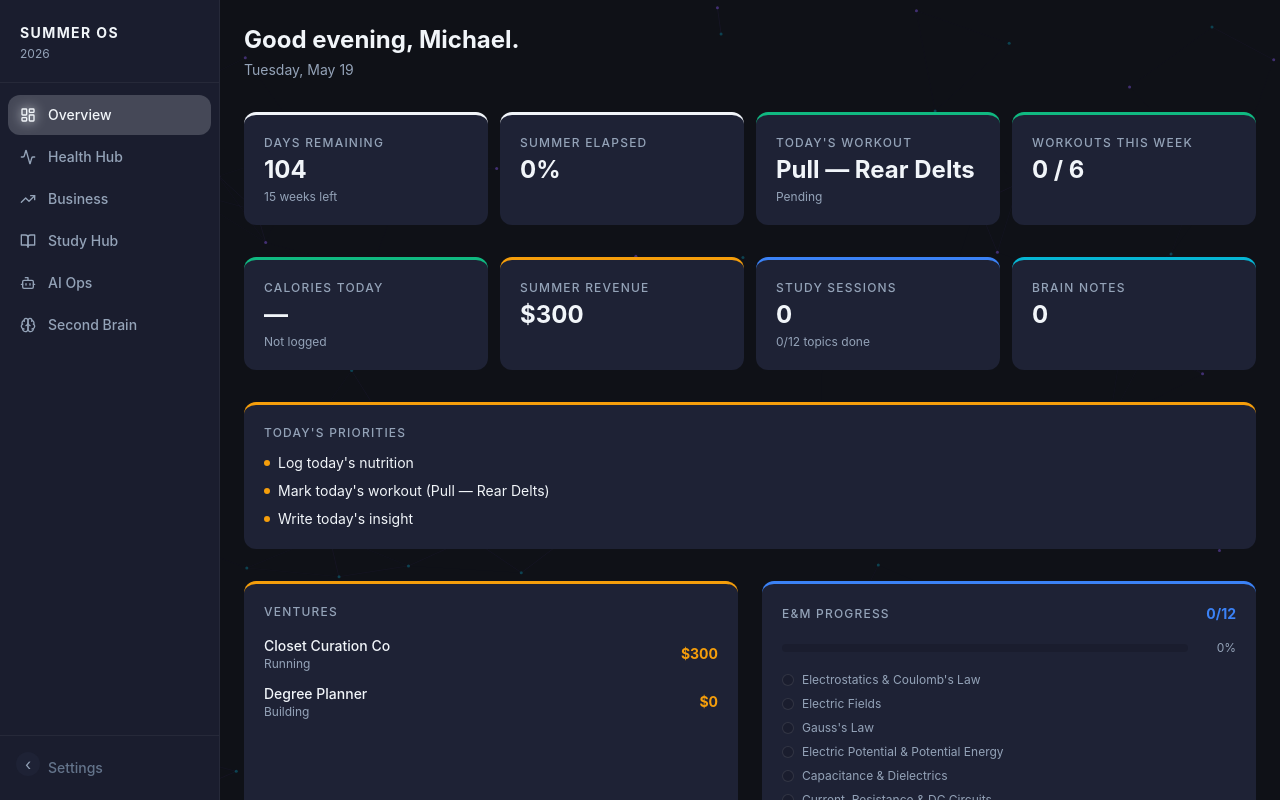
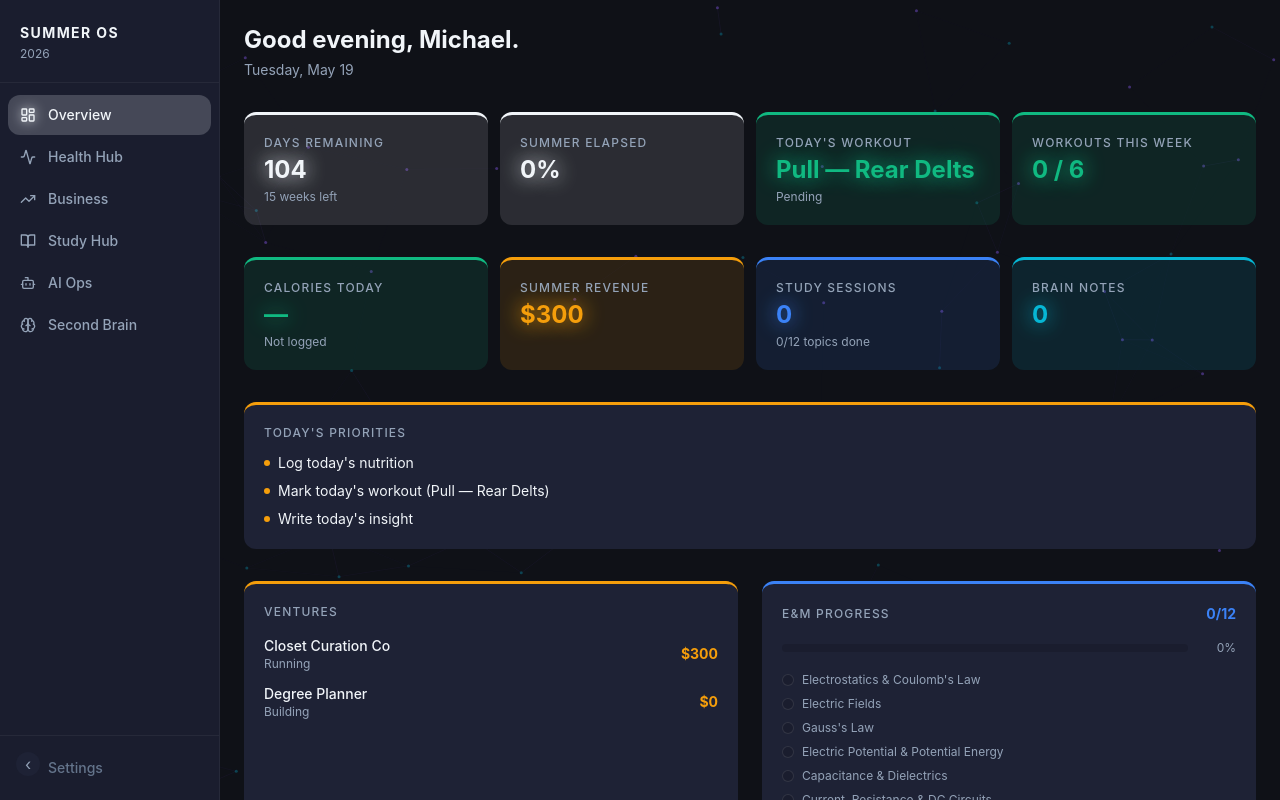
Before and after one commit to michaeljtommaso/PersonalDashboard, a React (Vite) app in the folder summer-os/: page / in a window 1280 px wide. Built offline with nearby package versions, Linux system fonts and the light colour scheme.

Commit message:
feat: StatCard tinted background and glowing accent value text

```diff
--- a/summer-os/src/components/StatCard.tsx
+++ b/summer-os/src/components/StatCard.tsx
@@ -1,3 +1,5 @@
+import { hexToRgba } from '../utils/colors';
+
 interface StatCardProps {
   label: string;
   value: string | number;
@@ -8,11 +10,22 @@ interface StatCardProps {
 export function StatCard({ label, value, accent, sub }: StatCardProps) {
   return (
     <div
-      className="bg-card rounded p-5 flex flex-col gap-1"
-      style={{ borderTop: `3px solid ${accent}` }}
+      className="rounded p-5 flex flex-col gap-1 hover-lift cursor-default"
+      style={{
+        backgroundColor: hexToRgba(accent, 0.12),
+        borderTop: `3px solid ${accent}`,
+      }}
     >
       <span className="text-dim text-xs font-medium uppercase tracking-widest">{label}</span>
-      <span className="text-light text-2xl font-bold leading-tight">{value}</span>
+      <span
+        className="text-2xl font-bold leading-tight"
+        style={{
+          color: accent,
+          textShadow: `0 0 20px ${accent}`,
+        }}
+      >
+        {value}
+      </span>
       {sub && <span className="text-dim text-xs">{sub}</span>}
     </div>
   );
```
